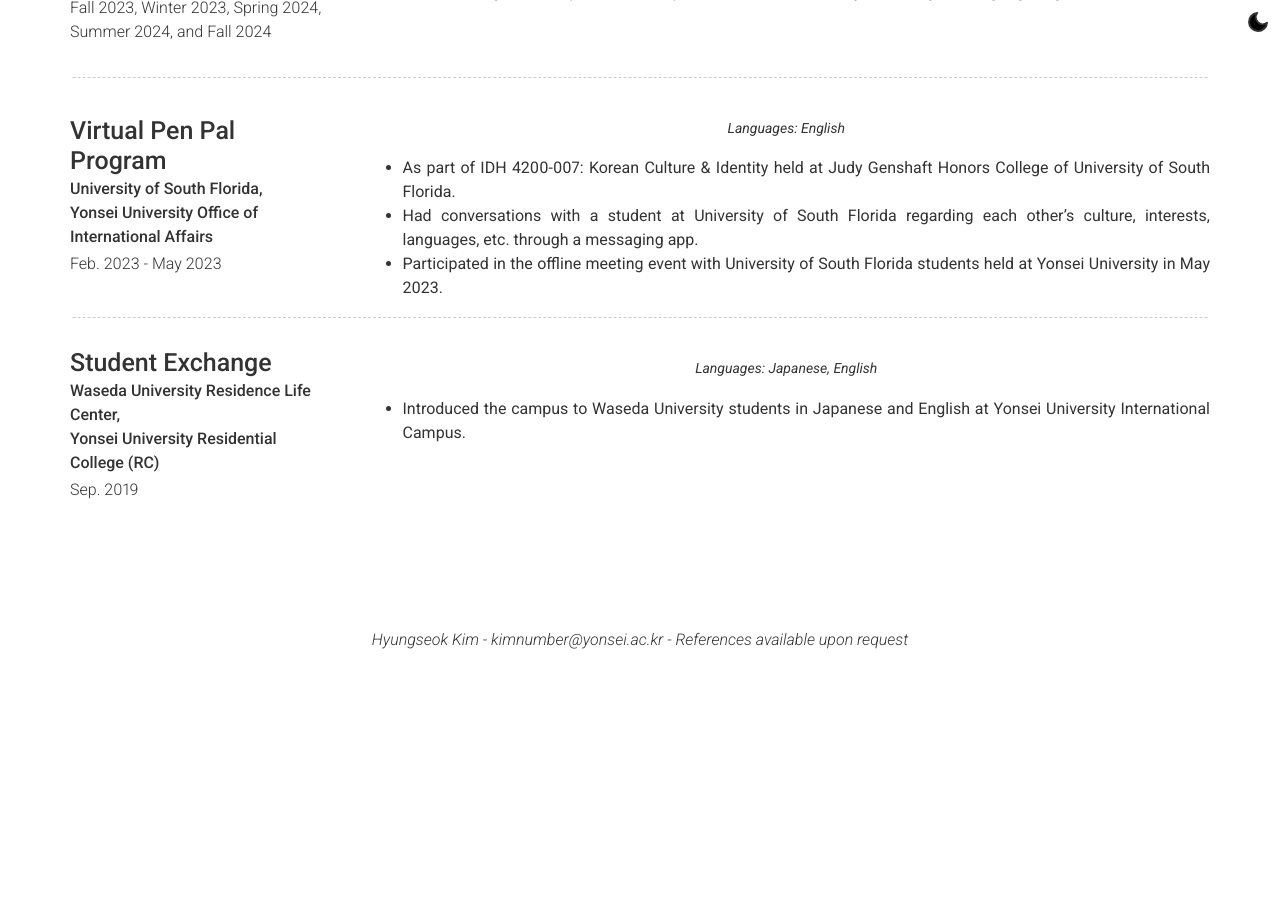
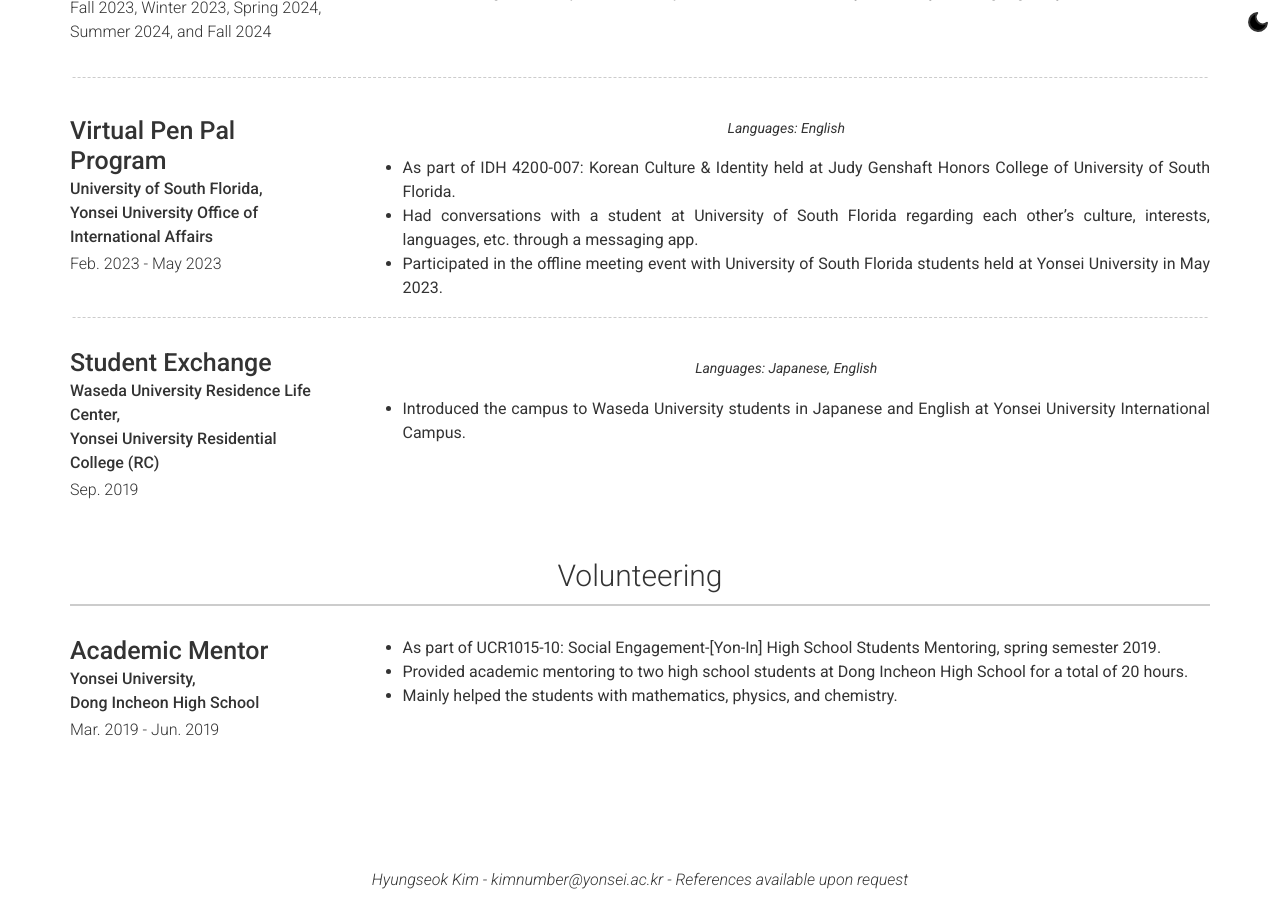
Before and after one commit to fluorite42/deprecated-website, a Jekyll site: the page built from index.markdown, in a window 1280 px wide and 900 px high, scrolled down 4466 px. Built offline with Jekyll 4.4.1, drawn with Linux system fonts in a browser that asks for light colours; nearby versions of some CDN libraries; before the commit the page ends 5126 px from its top, so only the background shows below that.

Commit message:
ADD Volunteering

```diff
--- /dev/null
+++ b/_data/volunteering.yml
@@ -0,0 +1,14 @@
+content:
+  - title: Volunteering
+    layout: list
+    content:
+      - layout: left
+        title: Academic Mentor
+        sub_title: |
+          Yonsei University,
+          Dong Incheon High School
+        caption: Mar. 2019 - Jun. 2019
+        description: |
+          - As part of UCR1015-10: Social Engagement-[Yon-In] High School Students Mentoring, spring semester 2019.
+          - Provided academic mentoring to two high school students at Dong Incheon High School for a total of 20 hours.
+          - Mainly helped the students with mathematics, physics, and chemistry.
--- a/_layouts/default.html
+++ b/_layouts/default.html
@@ -77,6 +77,13 @@
         </div>
       {% endfor %}
 
+      {% for section in site.data.volunteering.content %}
+        <div class="container {{ section.layout }}-container">
+          <h3 id="{{ section.title | slugify }}">{{ section.title }}</h3>
+          {% include {{ section.layout | prepend: "section-" | append: ".html" }} content=section.content %}
+        </div>
+      {% endfor %}
+
     </div>
   </main>
 
```
